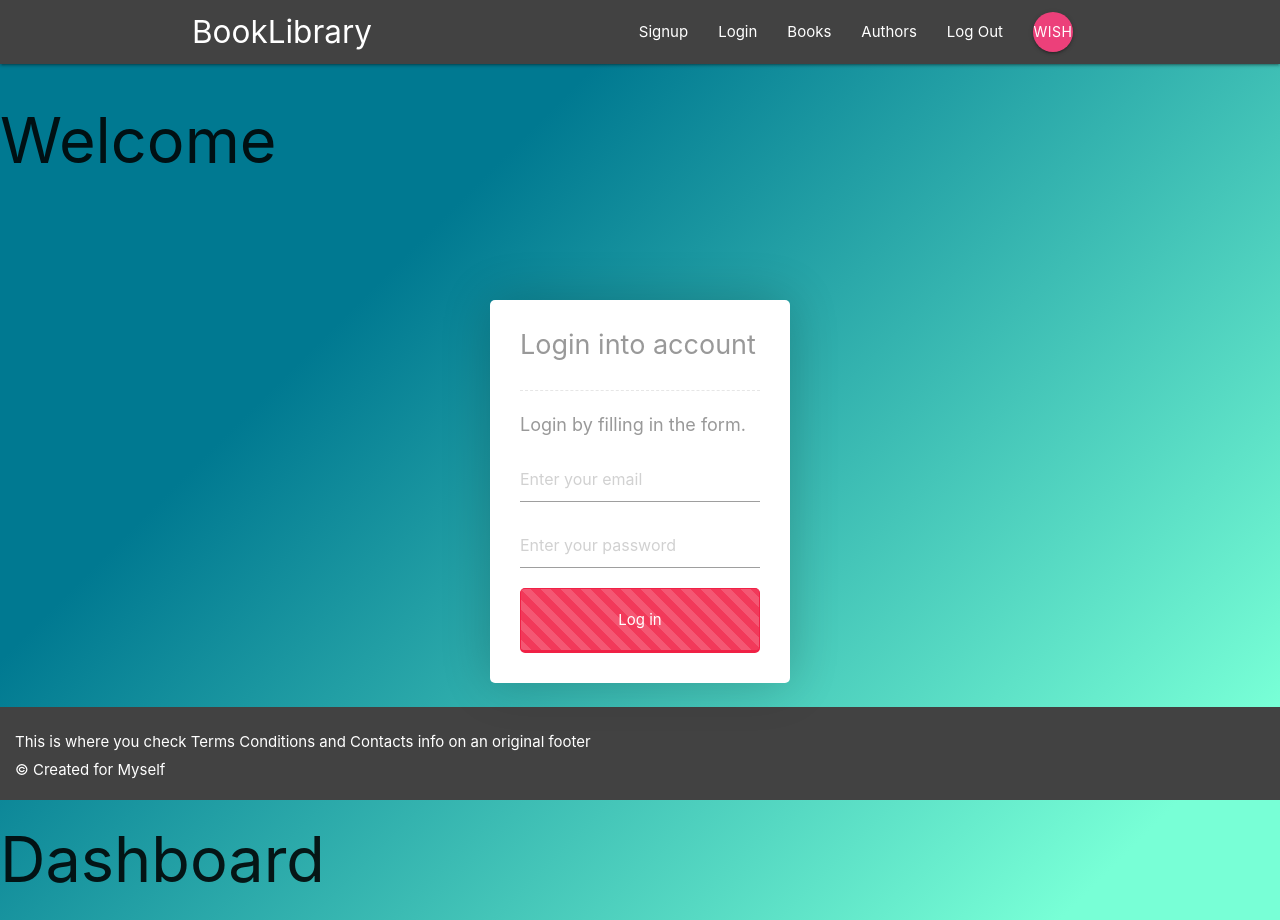
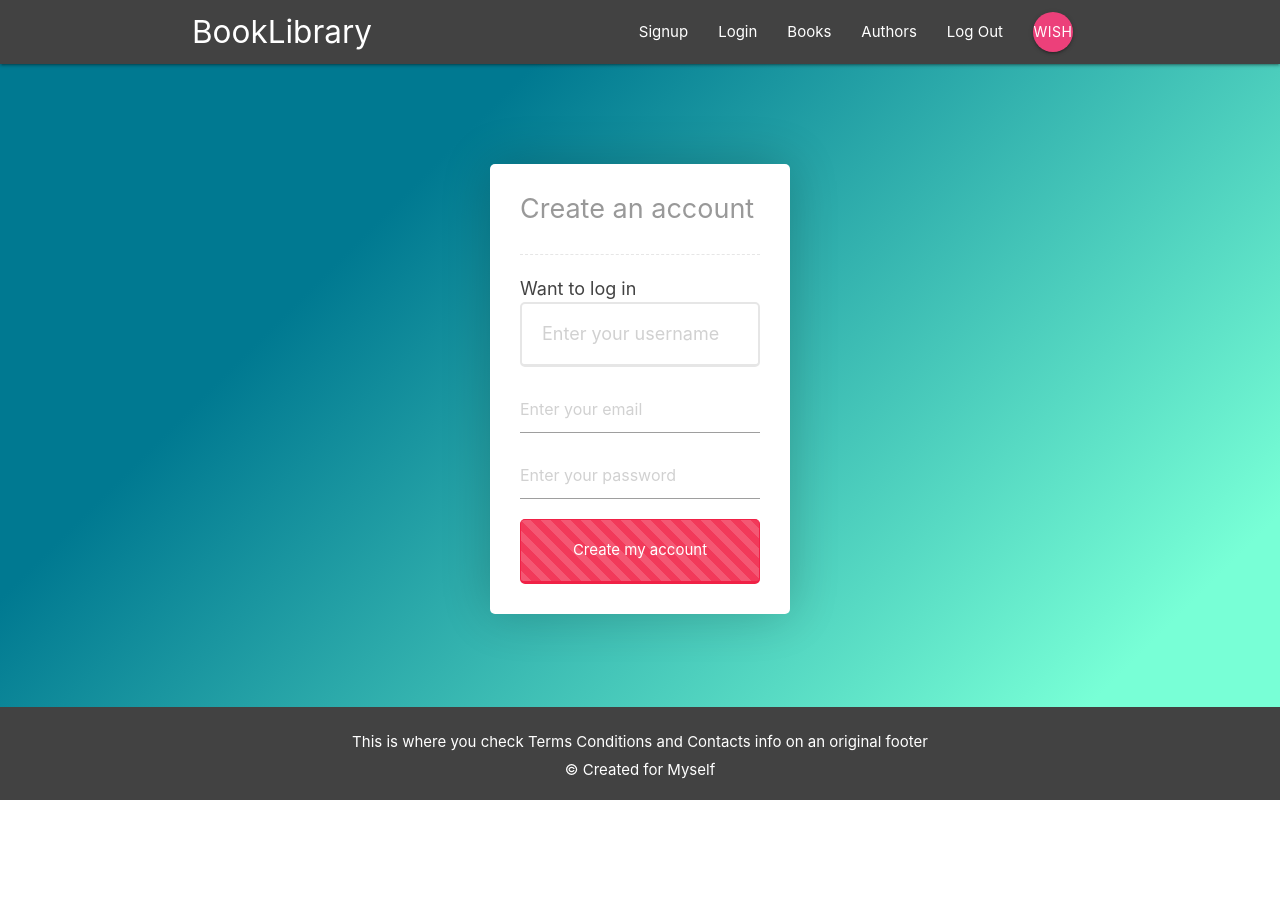
Before and after one commit to dan4inatora/MERN_library, a React (Create React App) app in the folder client/: page /register in a window 1280 px wide. After the commit the page ends 800 px from the top, so only its background shows below. Built offline with nearby package versions, Linux system fonts and the light colour scheme.

Commit message:
coding > girls ... jk

```diff
--- a/client/src/App.js
+++ b/client/src/App.js
@@ -8,22 +8,21 @@
 import './App.css';
 import { Provider } from 'react-redux';
 import store from './store';
-//import 'bootstrap/dist/js/bootstrap.bundle.min';
-
-
+import {Route, BrowserRouter as Router, Switch} from 'react-router-dom'
 
 class App extends Component {
   render(){
     return(
       <Provider store={store}>
-        <React.Fragment>
-          <Navbar/>
-          <Welcome/>
-          <Login/>
-
-          <Dashboard/>
-          <Footer/>
-        </React.Fragment>
+        <Router>
+          <React.Fragment>
+            <Navbar/>
+              <Route  exact path='/' component={Welcome}/>
+              <Route path='/login' component={Login}/>
+              <Route path='/register' component={Register}/>
+            <Footer/>
+          </React.Fragment>
+        </Router>
       </Provider>
     )
   }
--- a/client/src/components/footerComponent/footer.css
+++ b/client/src/components/footerComponent/footer.css
@@ -1,11 +1,12 @@
-.footer{
-  margin-top: 1rem;
+
+.footer {
+  position: absolute;
+  right: 0;
+  bottom: 0;
+  left: 0;
   padding: 1rem;
   background-color: #424242;
-  position: fixed;
-  bottom: 0;
-  left: 0;
-  width: 100%;
+  text-align: center;
 }
 
 h6{
--- a/client/src/components/loginComponent/Login.jsx
+++ b/client/src/components/loginComponent/Login.jsx
@@ -1,5 +1,6 @@
 import React, { Component } from "react";
 import axios from "axios";
+import {Link} from 'react-router-dom'
 
 export default class Login extends Component {
   constructor(props) {
@@ -48,12 +49,13 @@
 
   render() {
     return (
+
         <div class="content">
         <section>
           <div class="register-wrapper">
             <div class="register-block">
               <h3 class="register-title">Login into account</h3>
-              <p>Login by filling in the form.</p>
+                <Link to='/login' style={{color:'#424242'}}>Haven't signed up</Link>
                 <form action="" onSubmit={this.handleSubmit}>
                 <input
                       type="email"
@@ -75,6 +77,7 @@
           </div>
         </section>
       </div>
+
     );
   }
 }
--- a/client/src/components/navComponent/Navbar.jsx
+++ b/client/src/components/navComponent/Navbar.jsx
@@ -1,5 +1,5 @@
 import React, {Component} from 'react'
-import { Link, BrowserRouter as Router } from 'react-router-dom'
+import { Link} from 'react-router-dom'
 import SignedInLinks from './SignedInLinks'
 import SignedOutLinks from './SignedOutLinks'
 import './navbar.css';
@@ -7,7 +7,7 @@
  class Navbar extends Component{
    render(){
     return (
-      <Router>
+
         <nav className="nav-wrapper grey darken-3">
           <div className="container">
             <Link style={{ textDecoration: 'none' }} to='/' className="brand-logo">BookLibrary</Link>
@@ -15,7 +15,7 @@
             <SignedOutLinks />
           </div>
         </nav>
-      </Router>
+
     )
    }
 }
--- a/client/src/components/navComponent/SignedInLinks.jsx
+++ b/client/src/components/navComponent/SignedInLinks.jsx
@@ -1,10 +1,10 @@
 import React from 'react'
-import { NavLink, BrowserRouter as Router } from 'react-router-dom'
+import { NavLink } from 'react-router-dom'
 import './navbar.css';
 
 const SignedInLinks = () => {
   return (
-    <Router>
+
       <div>
         <ul className="right">
           <li><NavLink to='/books' style={{ textDecoration: 'none' }}>Books</NavLink></li>
@@ -13,7 +13,7 @@
           <li><NavLink to='/wishlist' className="btn btn-floating pink lighten-1" style={{ textDecoration: 'none' }}>Wish</NavLink></li>
         </ul>
       </div>
-    </Router>
+
   )
 }
 
--- a/client/src/components/navComponent/SignedOutLinks.jsx
+++ b/client/src/components/navComponent/SignedOutLinks.jsx
@@ -1,18 +1,18 @@
 import React from 'react'
-import { NavLink, BrowserRouter as Router } from 'react-router-dom'
+import { NavLink} from 'react-router-dom'
 import './navbar.css';
 
 
 const SignedOutLinks = () => {
   return (
-    <Router>
+
       <div>
         <ul className="right">
-          <li><NavLink to='/signup' style={{ textDecoration: 'none' }}>Signup</NavLink></li>
-          <li><NavLink to='/signin' style={{ textDecoration: 'none' }}>Login</NavLink></li>
+          <li><NavLink to='/register' style={{ textDecoration: 'none' }}>Signup</NavLink></li>
+          <li><NavLink to='/login' style={{ textDecoration: 'none' }}>Login</NavLink></li>
         </ul>
       </div>
-    </Router>
+
   )
 }
 
--- a/client/src/components/registerComponent/Register.jsx
+++ b/client/src/components/registerComponent/Register.jsx
@@ -1,6 +1,7 @@
 import React, { Component } from "react";
 import axios from "axios";
 import './register.css'
+import {Link} from 'react-router-dom'
 
 
 export default class Registration extends Component {
@@ -58,7 +59,7 @@
           <div class="register-wrapper">
             <div class="register-block">
               <h3 class="register-title">Create an account</h3>
-              <p>Create an account using the form below.</p>
+              <Link to='/login' style={{color:'#424242'}}>Want to log in</Link>
                 <form action="" onSubmit={this.handleSubmit}>
                 <input
                       type="username"
@@ -88,6 +89,7 @@
         </section>
       </div>
 
+
     );
   }
 }
```
Lines whose indentation alone changed are shown as unchanged.
